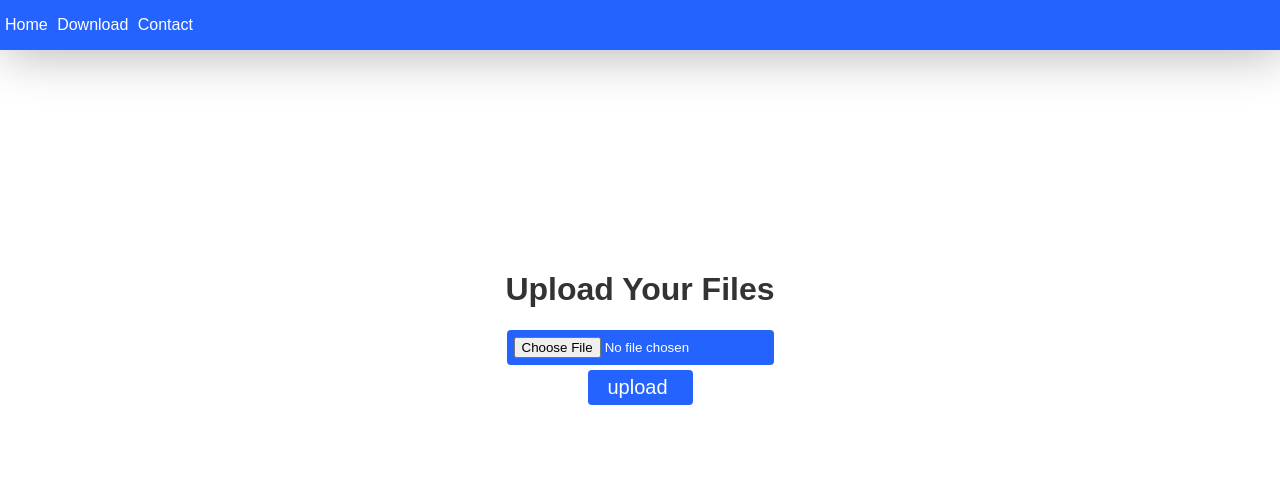
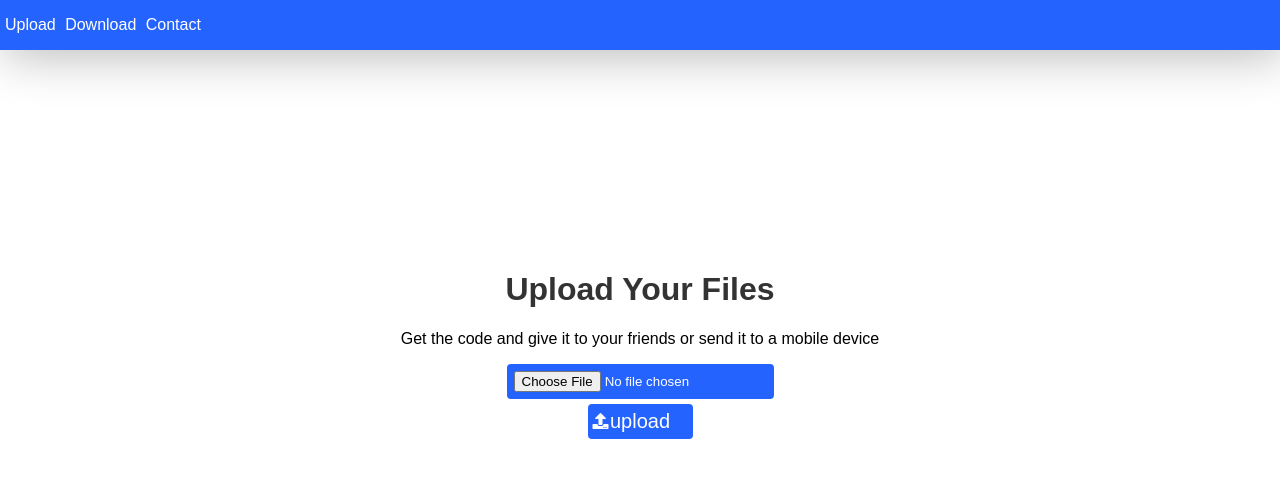
Before and after one commit to BanZ-Development/filebin, a website: page public/index.html in a window 1280 px wide. Drawn offline with Linux system fonts and the light colour scheme.

Commit message:
initial commit

```diff
--- a/public/index.html
+++ b/public/index.html
@@ -10,12 +10,13 @@
 </head>
 <body>
     <nav>
-        <a href="#" class="nav-item">Home</a>
+        <a href="#" class="nav-item">Upload</a>
         <a href="pages/downloads.html" class="nav-item">Download</a>
         <a href="pages/contact.html" class="nav-item">Contact</a>
     </nav>
     <div class="upload-div">
     <h1>Upload Your Files</h1>
+    <p>Get the code and give it to your friends or send it to a mobile device</p>
     <form method="POST" action="/" enctype="multipart/form-data">
         <input type="file" name="file" id="file">
         <div class="submit">
--- a/public/style.css
+++ b/public/style.css
@@ -31,14 +31,15 @@ h1::selection {
     margin-right: auto;
     margin-left: auto;
     cursor: pointer;
-    position: absolute;
+    position: static;
+    text-align: center;
 }
 
 .upload-div {
 display: block;
 margin-left: auto;
 margin-right: auto;
-width: 600px;
+width: 500px;
 max-height: 600px;
 padding-top: 200px;
 text-align: center;
@@ -79,10 +80,13 @@ nav {
     margin-top: 5px;
     border-radius: 4px;
     height: 35px;
+    position: relative;
 }
 
 i.fas.fa-upload {
+    position: absolute;
     float: left;
-    margin-top: 10px;
+    margin-top: 9px;
+    left: 0;
     margin-left: 5px;
 }
```
Also changed, not shown: public/pages/contact.html (+1 -1 lines), public/pages/downloads.html (+1 -1 lines), upload/GLOWTURD.png (deleted), upload/andrew cringe.PNG (deleted), upload/gmsn.jpg (deleted), 1 other file.
